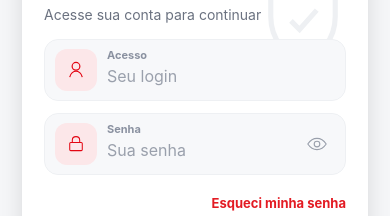
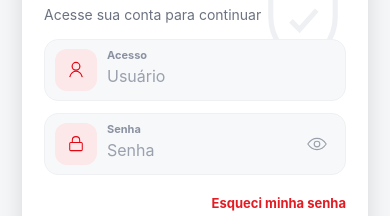
Before and after one commit to pedroxynox/checkout-pro, a React Native app in the folder mobile/: screen / in a window 390 px wide. Shown: the part 283-499 px from the top of the page. Built offline with nearby package versions, Linux system fonts and the light colour scheme; no server answers.

Commit message:
fix(login): remove contorno de foco no web e ajusta placeholders
- inputs sem outline preto de foco no navegador (outlineStyle none na web)
- placeholders: 'Usuário' e 'Senha' (antes 'Seu login' / 'Sua senha')

```diff
--- a/mobile/src/screens/LoginScreen.tsx
+++ b/mobile/src/screens/LoginScreen.tsx
@@ -14,6 +14,7 @@ import {
   StyleSheet,
   Text,
   TextInput,
+  TextStyle,
   useWindowDimensions,
   View,
 } from 'react-native';
@@ -43,6 +44,13 @@ const VERMELHO_ESCURO = '#B3121A';
 const ESCURO = '#1B2233';
 const ROSA = '#FCE7E9';
 const CHAVE_LOGIN_SALVO = 'checkoutpro:login-lembrado';
+
+// Remove o contorno (outline) preto de foco que o navegador adiciona aos
+// inputs na versão web. Sem efeito no app nativo.
+const SEM_CONTORNO_WEB =
+  Platform.OS === 'web'
+    ? ({ outlineStyle: 'none', outlineWidth: 0 } as unknown as TextStyle)
+    : undefined;
 
 /** Atalho ilustrativo na base (abre após o login). */
 function Atalho({
@@ -166,8 +174,8 @@ export function LoginScreen(): React.ReactElement {
               <View style={styles.campoCorpo}>
                 <Text style={styles.campoRotulo}>Acesso</Text>
                 <TextInput
-                  style={styles.input}
-                  placeholder="Seu login"
+                  style={[styles.input, SEM_CONTORNO_WEB]}
+                  placeholder="Usuário"
                   placeholderTextColor="#9AA0AC"
                   autoCapitalize="none"
                   autoCorrect={false}
@@ -186,8 +194,8 @@ export function LoginScreen(): React.ReactElement {
               <View style={styles.campoCorpo}>
                 <Text style={styles.campoRotulo}>Senha</Text>
                 <TextInput
-                  style={styles.input}
-                  placeholder="Sua senha"
+                  style={[styles.input, SEM_CONTORNO_WEB]}
+                  placeholder="Senha"
                   placeholderTextColor="#9AA0AC"
                   secureTextEntry={!mostrarSenha}
                   autoComplete="password"
```
